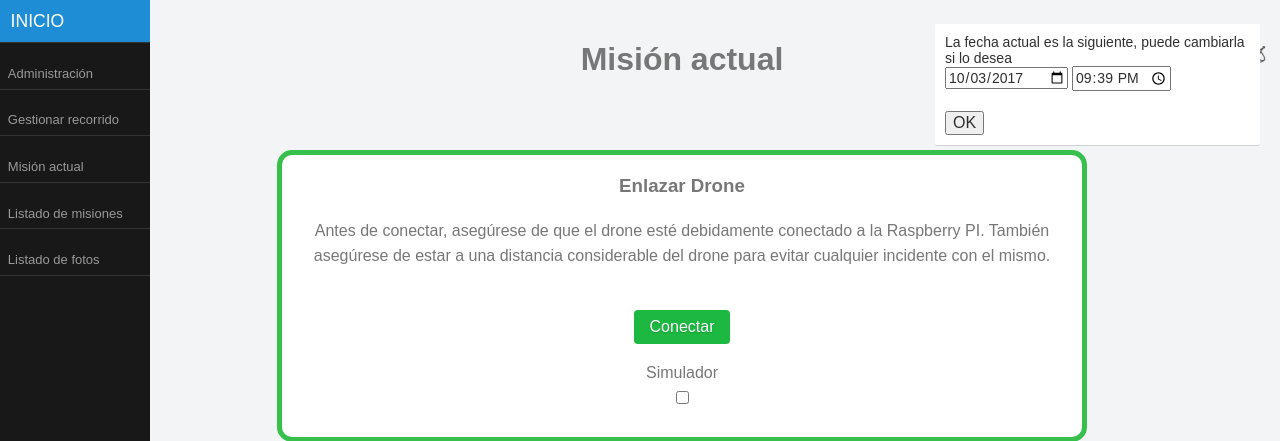
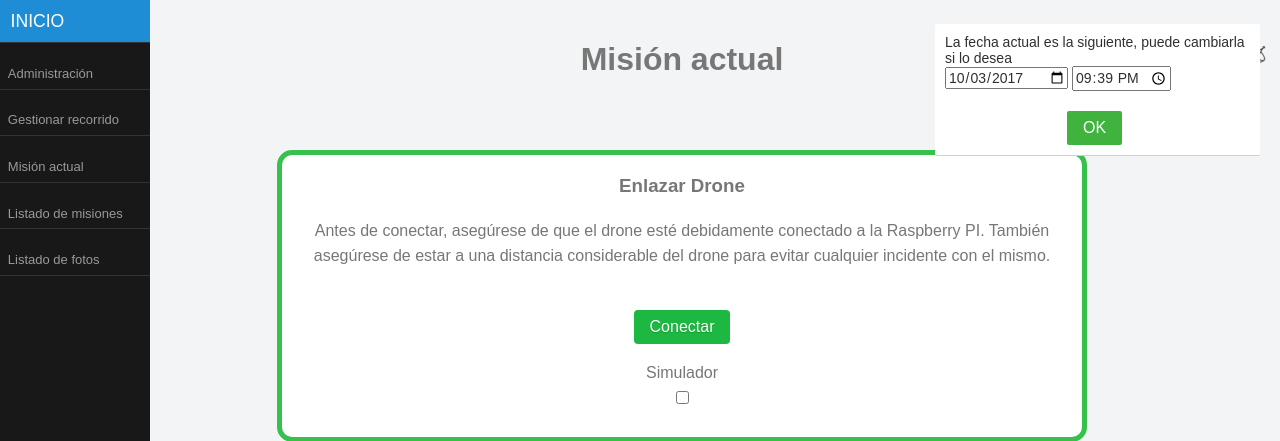
Before and after one commit to virgilioR/tesistecnologo, a Flask app: page / in a window 1280 px wide. Shown: the top 441 px of the page. Run offline with Flask 2, Linux system fonts and the light colour scheme; data that the repository does not hold is empty.

Commit message:
Cambios en boton de fecha

```diff
--- a/static/style/noty.css
+++ b/static/style/noty.css
@@ -659,4 +659,10 @@
     margin-left: 95px;
 }
 
+.btn-noty-success2{
+    background-color: rgba(43,171,41,0.9);
+    color: white;
+    margin-left: 40%;
+}
+
 /*# sourceMappingURL=noty.css.map*/
--- a/templates/index.html
+++ b/templates/index.html
@@ -307,7 +307,7 @@
 			  layout: 'topRight',
 			  theme: 'mint',
 			  buttons: [
-			    Noty.button('OK', 'btn btn-success', function () {
+			    Noty.button('OK', 'pure-button btn-noty-success2', function () {
 
 			        var fechaParaMandar = jQuery("#nuevaFecha").val() + " " + jQuery("#nuevoTiempo").val();
 
```
